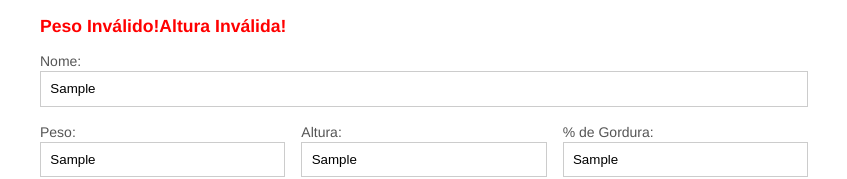
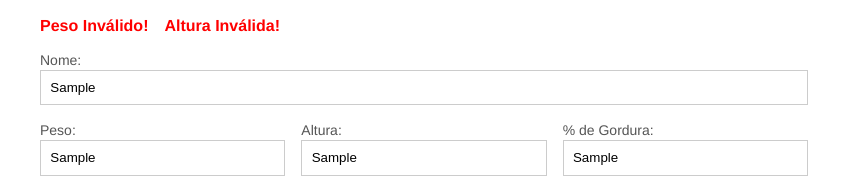
Before and after one commit to eduardo-pinheir0/imc-calulator, a website: page index.html in a window 1280 px wide. Both pictures are taken after typing "Sample", "Sample", "Sample", "Sample" into the empty fields and a click on the button "Adicionar". Shown: the part 478-657 px from the top of the page, 216-1063 px from the left. Drawn offline with Linux system fonts and the light colour scheme.

Commit message:
refactor form handling and validation; improve error message display and add hidden class to global.css.

```diff
--- a/css/global.css
+++ b/css/global.css
@@ -178,7 +178,6 @@ table {
   margin-top: 3rem;
 }
 
-
 /** #### margin-bottom */
 
 .mb-1 {
@@ -228,3 +227,7 @@ table {
 .mb-12 {
   margin-bottom: 3rem;
 }
+
+.hidden {
+  display: none;
+}
--- a/css/index.css
+++ b/css/index.css
@@ -147,8 +147,9 @@ button:disabled {
 
 #errorMessages {
   color: red;
-  font-size: 1.1rem;
+  font-size: 1rem;
   font-weight: 600;
   margin-bottom: 1.2rem;
   display: flex;
+  gap: 1rem;
 }
--- a/index.html
+++ b/index.html
@@ -129,5 +129,6 @@
     </section>
     <script src="js/form.js"></script>
     <script src="js/imc-calculate.js"></script>
+    <script src="js/remove-patient.js"></script>
   </body>
 </html>
--- a/js/form.js
+++ b/js/form.js
@@ -10,29 +10,23 @@ addButton.addEventListener("click", (e) => {
   let patient = getPatientForm(form);
 
   var error = patientValidate(patient);
+
+  // Monta o paciente na tabela
+  let trPatient = assembleTr(patient);
+
   console.log(error);
   if (error.length > 0) {
     showErrorMessages(error);
     return;
   }
 
-  // Monta o paciente na tabela
-  let trPatient = assembleTr(patient);
-
   const tabela = document.querySelector("#tabela-pacientes");
   tabela.appendChild(trPatient);
 
+  const ul = document.querySelector("#errorMessages");
+  ul.innerHTML = "";
   form.reset();
 });
-
-function showErrorMessages(errors) {
-  let ul = document.querySelector("#errorMessages");
-  errors.forEach(function (erro) {
-    var li = document.createElement("li");
-    li.textContent = erro;
-    ul.appendChild(li);
-  });
-}
 
 function getPatientForm(form) {
   let patient = {
@@ -43,6 +37,39 @@ function getPatientForm(form) {
     imc: imcCalculate(form.peso.value, form.altura.value),
   };
   return patient;
+}
+
+function patientValidate(patient) {
+  let errors = [];
+
+  if (patient.name.length == 0)
+    errors.push('O campo "Nome" não pode ser vazio!');
+
+  if (patient.weight.length == 0)
+    errors.push('O campo "Peso" não pode ser vazio!');
+
+  if (patient.height.length == 0)
+    errors.push('O campo "Altura" não pode ser vazio!');
+
+  if (patient.fat.length == 0)
+    errors.push('O campo "% de Gordura" não pode ser vazio!');
+
+  if (!weightIsValid(patient.weight)) errors.push("Peso Inválido!");
+
+  if (!heightIsValid(patient.height)) errors.push("Altura Inválida!");
+
+  return errors;
+}
+
+function showErrorMessages(errors) {
+  let ul = document.querySelector("#errorMessages");
+  ul.innerHTML = "";
+
+  errors.forEach(function (e) {
+    var li = document.createElement("li");
+    li.textContent = e;
+    ul.appendChild(li);
+  });
 }
 
 // Monta um "tr" com as informações do paciente fornecidas pelo formulário
@@ -70,13 +97,4 @@ function assembleTd(data, className) {
 
   return td;
 }
-
-function patientValidate(patient) {
-  let errors = [];
-
-  if (!weightIsValid(patient.weight)) errors.push("Peso Inválido!");
-
-  if (!heightIsValid(patient.height)) errors.push("Altura Inválida!");
-
-  return errors;
-}
+// Cria um array de erros de validação para o paciente
--- a/js/imc-calculate.js
+++ b/js/imc-calculate.js
@@ -1,4 +1,4 @@
-var patients = document.querySelectorAll(".paciente");
+let patients = document.querySelectorAll(".paciente");
 
 for (var i = 0; i < patients.length; i++) {
   var patient = patients[i];
```
